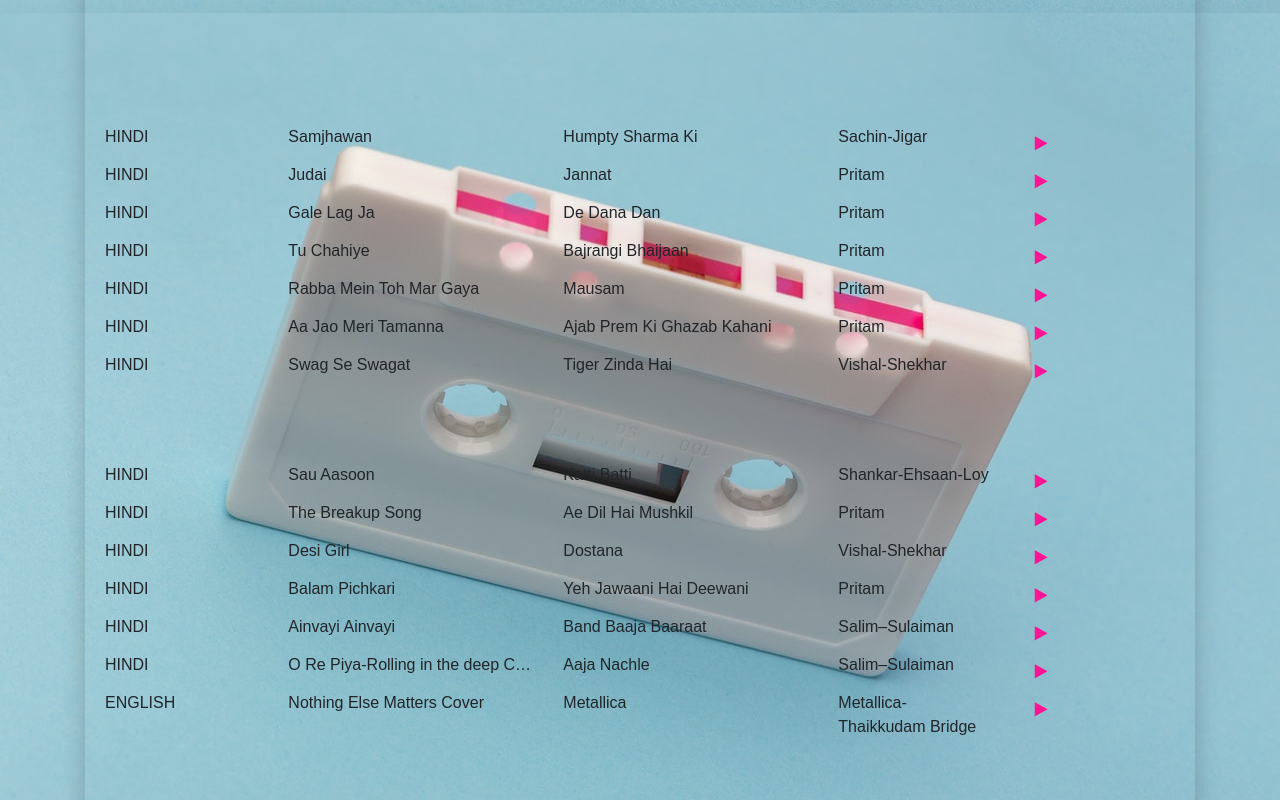
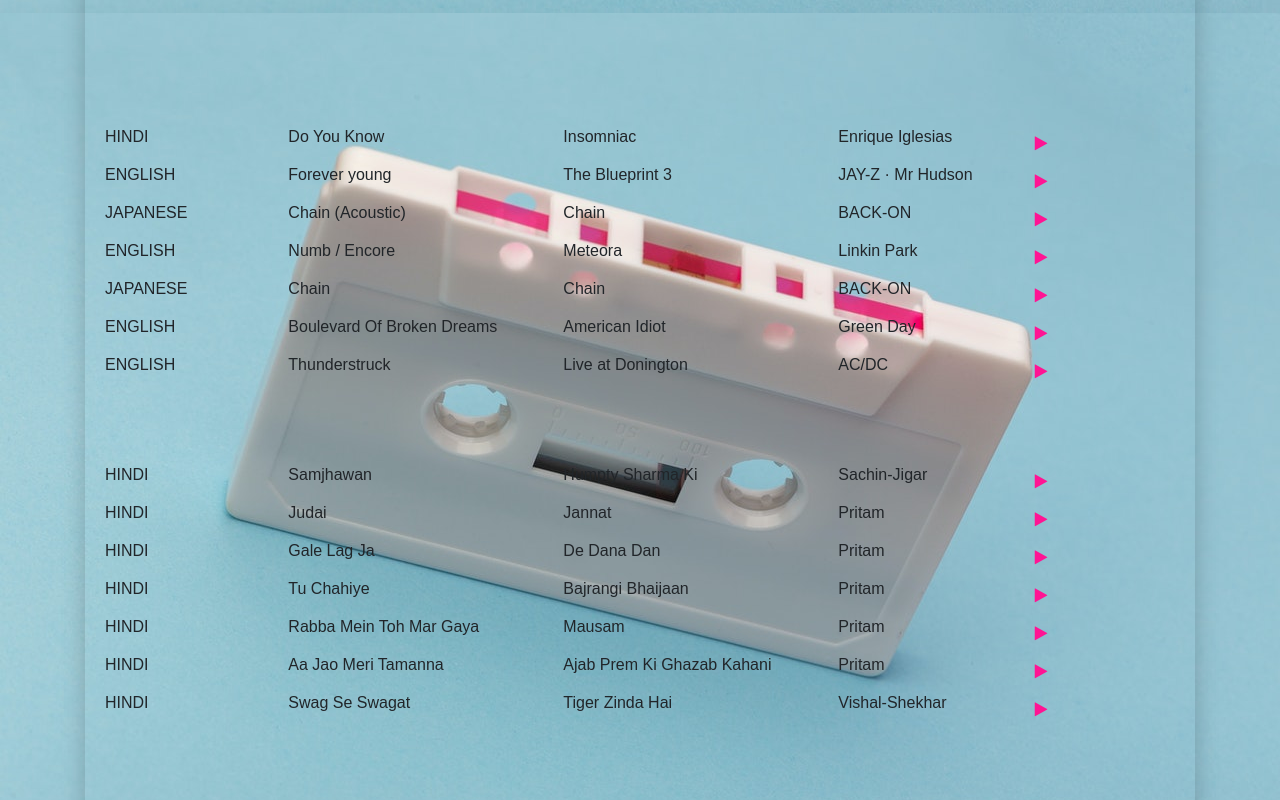
Before and after one commit to msunilhyd/lps_iterative, a React (Create React App) app: page / in a window 1280 px wide. Shown: the part 840-1640 px from the top of the page. Built offline with nearby package versions, Linux system fonts and the light colour scheme.

Commit message:
07-Aug-20 : new additions 3

```diff
--- a/src/samples/playlists.js
+++ b/src/samples/playlists.js
@@ -4,6 +4,13 @@
     title: 'My Über Playlist!',
     songs: [
 
+      ['Do You Know', 'HINDI', '2007', ' Enrique Iglesias', 'ibSKivYOPpI', 'Insomniac'],
+      ['Forever young', 'ENGLISH', '2009', 'JAY-Z · Mr Hudson', 'Nzdt9vBvSDE', 'The Blueprint 3'],
+      ['Chain (Acoustic)', 'JAPANESE', '2006', 'BACK-ON', 'HEZPvtxDj4A', 'Chain'],
+      ['Numb / Encore', 'ENGLISH', '2003', 'Linkin Park', 'sCRRRofQ4tI', 'Meteora'],
+      ['Chain', 'JAPANESE', '2006', 'BACK-ON', '_SIkmrODH4U', 'Chain'],
+      ['Boulevard Of Broken Dreams', 'ENGLISH', '2004', 'Green Day', '0LJCEROH4u0', 'American Idiot'],
+      ['Thunderstruck', ' ENGLISH', '1990', 'AC/DC', 'n_GFN3a0yj0', 'Live at Donington'],
       ['Samjhawan', 'HINDI', '2014', 'Sachin-Jigar', 'H2f7MZaw3Yo', 'Humpty Sharma Ki'],
       ['Judai', 'HINDI', '2008', 'Pritam', '_yOrZ9dKAzI', 'Jannat'],
       ['Gale Lag Ja', 'HINDI', '2009', 'Pritam', 'VwAAtZp3XZ8', 'De Dana Dan'],
@@ -41,7 +48,7 @@
       ['Ek Din Teri Raahon Mein', 'HINDI', '2007', 'Pritam', '4FC_WJjIsmk', 'Naqaab'],
       ['Hey Ya!', 'HINDI', '2010', 'Shan-Ehsa-Loy.', 'wLH4rrmIT60', 'Karthik Calling Karthik'],
       ['Gravity Soundtrack ', 'ENGLISH', '2013 ', 'Steven Price', 'K3-YGVb6Tbw', 'Gravity'],
-      ['21 Guns', 'ENGLISH', '2004', 'Green Day', 'w29aq_sgwxw', '21 Guns'],
+      ['21 Guns', 'ENGLISH', '2009', 'Green Day', 'w29aq_sgwxw', '21 Guns'],
       ['Don’u Don’u Don’u', 'TAMIL', '2015', 'Anirudh', 'Y0eErsVNK-I', 'Maari'],
       ['MARJAANI', 'HINDI', '2009', 'Pritam', 'xYyV1ZXLVdA', 'Billu'],
       ['Aha Allari', 'TELUGU', '2002', ' Devi Sri Prasad', '5sqMIH_F5ks', 'Kadgam'],
```
Also changed, not shown: 8 other files (tests, documents, lock files or other folders).
